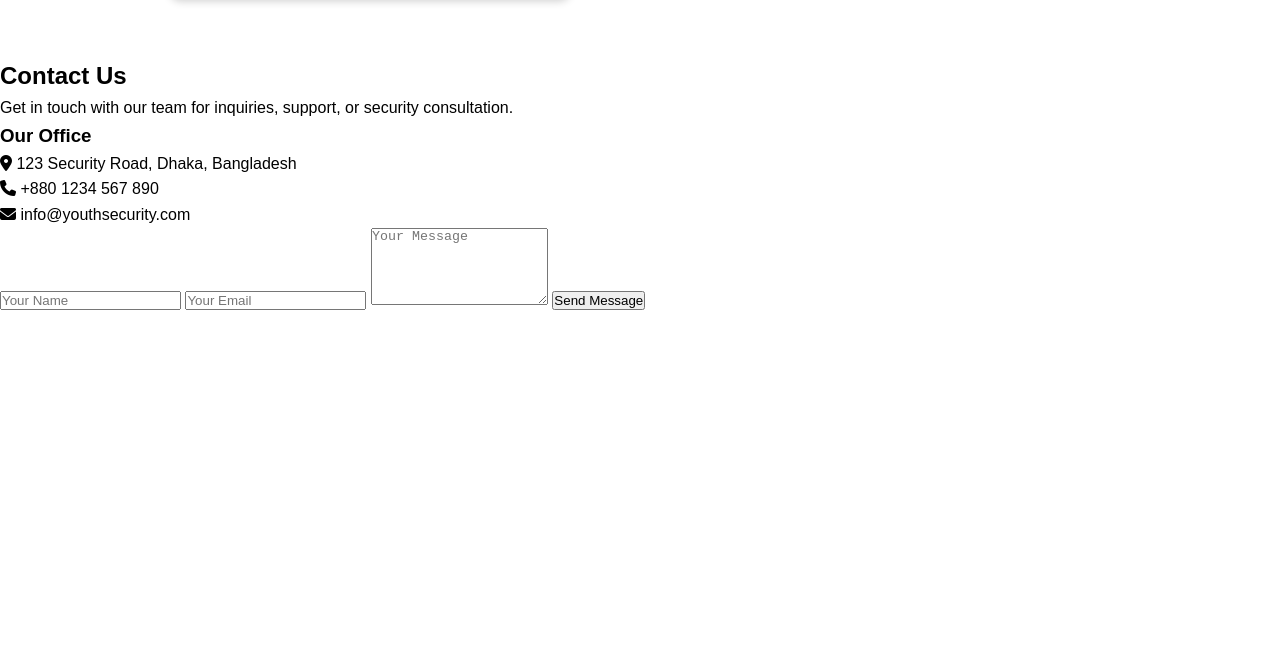
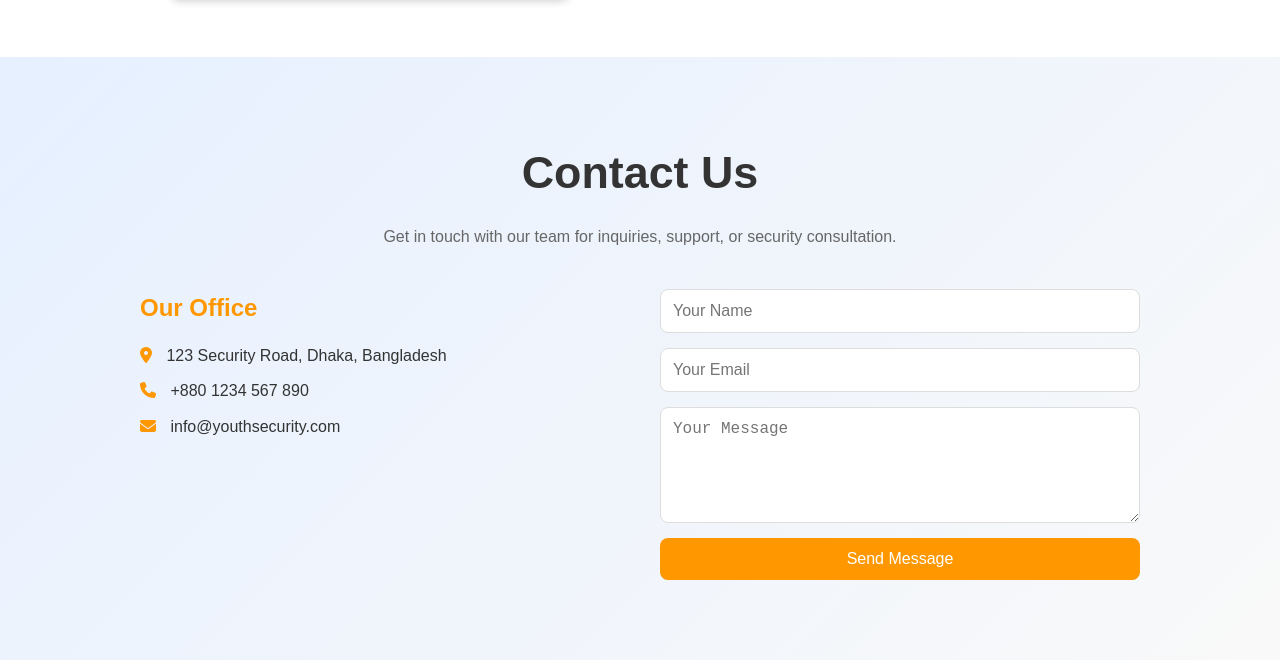
Before and after one commit to jubaer2222/jub, a plain HTML site: page index.html in a window 1280 px wide. Shown: the part 1817-2477 px from the top of the page. Before the commit the page ends 2129 px from the top, so only its background shows below. Drawn offline with Linux system fonts and the light colour scheme.

Commit message:
added css in contact section

```diff
--- a/index.html
+++ b/index.html
@@ -279,6 +279,87 @@
     .about-text button:hover {
       background-color: #e68a00;
     }
+    /* Contact Section */
+.contact {
+  padding: 80px 20px;
+  background: linear-gradient(135deg, #e6f0ff, #f9f9f9);
+  text-align: center;
+}
+
+.contact h2 {
+  font-size: 2.8rem;
+  margin-bottom: 15px;
+  color: #333;
+}
+
+.contact p {
+  color: #666;
+  margin-bottom: 40px;
+  font-size: 1rem;
+}
+
+.contact-container {
+  display: flex;
+  justify-content: center;
+  gap: 40px;
+  flex-wrap: wrap;
+  max-width: 1000px;
+  margin: auto;
+}
+
+.contact-info {
+  flex: 1;
+  min-width: 250px;
+  text-align: left;
+}
+
+.contact-info h3 {
+  font-size: 1.5rem;
+  margin-bottom: 15px;
+  color: #ff9800;
+}
+
+.contact-info p {
+  margin: 10px 0;
+  font-size: 1rem;
+  color: #333;
+}
+
+.contact-info i {
+  color: #ff9800;
+  margin-right: 10px;
+}
+
+.contact-form {
+  flex: 1;
+  min-width: 300px;
+  display: flex;
+  flex-direction: column;
+  gap: 15px;
+}
+
+.contact-form input,
+.contact-form textarea {
+  padding: 12px;
+  border: 1px solid #ddd;
+  border-radius: 8px;
+  font-size: 1rem;
+}
+
+.contact-form button {
+  background: #ff9800;
+  border: none;
+  padding: 12px;
+  font-size: 1rem;
+  color: white;
+  border-radius: 8px;
+  cursor: pointer;
+  transition: background 0.3s;
+}
+
+.contact-form button:hover {
+  background: #e68a00;
+}
 
   </style>
 
```
